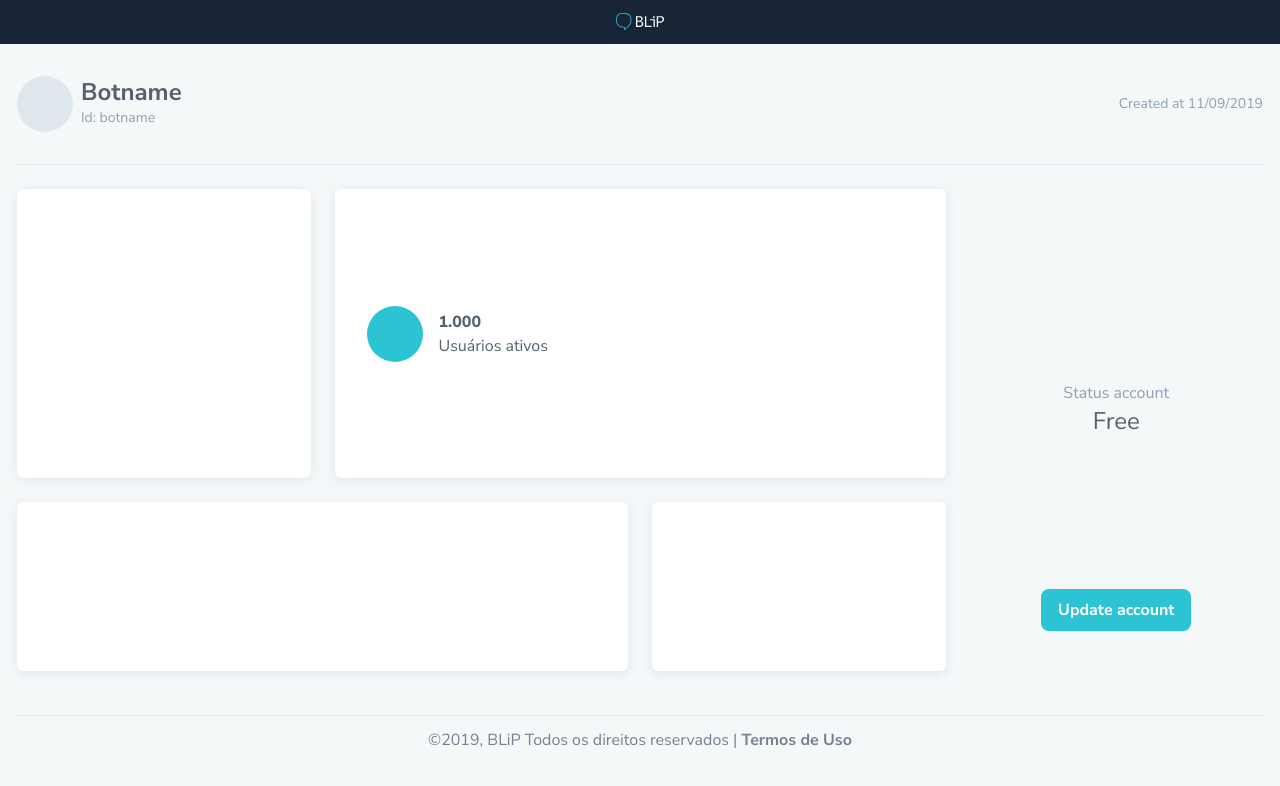
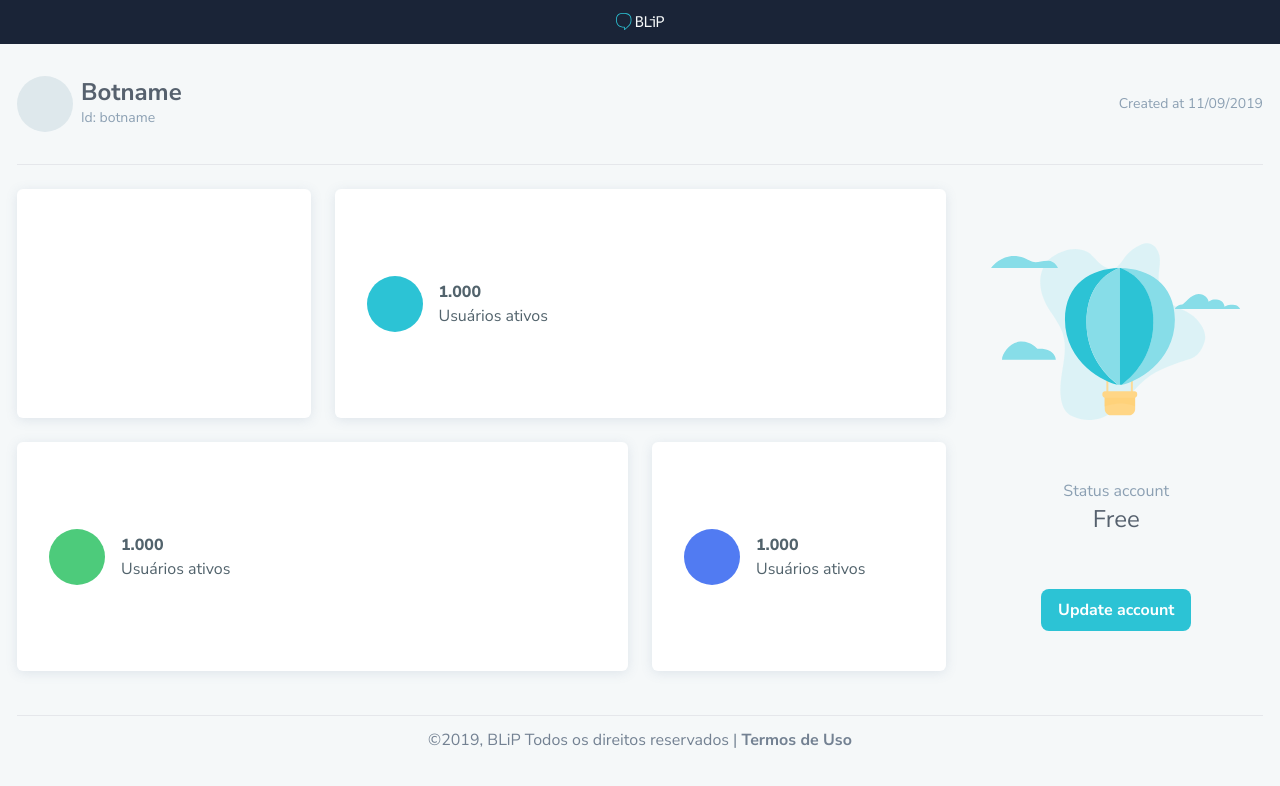
Before and after one commit to heloineto/take-blip-challenge, a React (Create React App) app: page /chatbot/1 in a window 1280 px wide. Shown: the top 786 px of the page. Built offline with nearby package versions, Linux system fonts and the light colour scheme; no server answers.

Commit message:
feat: added `ProfilePageContext`

```diff
--- a/src/@types/chatbots.d.ts
+++ b/src/@types/chatbots.d.ts
@@ -3,3 +3,18 @@ export interface ChatbotType {
 	type: string;
 	created: string;
 }
+
+export interface ChatbotProfile {
+	shortName: string;
+	description: string;
+	image: string;
+	updated: string;
+	culture: string;
+	analytics: {
+		user: { total: number; actived: number };
+		message: { received: number; sent: number };
+	};
+	name: string;
+	type: string;
+	created: string;
+}
--- a/src/App.tsx
+++ b/src/App.tsx
@@ -10,7 +10,7 @@ const App = () => {
 			<div className="mx-auto flex w-[1246px] flex-grow flex-col">
 				<Routes>
 					<Route path="/" element={<ListPage />} />
-					<Route path="/chatbot/:id" element={<ProfilePage />} />
+					<Route path="/chatbot/:shortName" element={<ProfilePage />} />
 				</Routes>
 			</div>
 		</div>
--- a/src/components/elements/Chatbot/ChatbotCard.tsx
+++ b/src/components/elements/Chatbot/ChatbotCard.tsx
@@ -2,7 +2,7 @@ import { motion } from "framer-motion";
 import { forwardRef } from "react";
 import { Link } from "react-router-dom";
 import classNames from "../../../lib/utils/classNames";
-import snakeCase from "../../../lib/utils/toSnakeCase";
+import snakeCase from "../../../lib/utils/snakeCase";
 import Card from "../Card";
 import ChatbotStar from "./ChatbotStar";
 import { ChatbotProps } from "./types";
--- a/src/components/pages/ProfilePage/ProfilePage.tsx
+++ b/src/components/pages/ProfilePage/ProfilePage.tsx
@@ -1,10 +1,23 @@
+import { useEffect, useState } from "react";
+import { ChatbotProfile } from "../../../@types/chatbots";
+import { getChatbotProfile } from "../../../lib/api";
+import { ProfilePageContext } from "../../../lib/contexts/ProfilePageContext";
 import Button from "../../elements/Button";
 import Card from "../../elements/Card";
 
 interface Props {}
 
 const ProfilePage = (props: Props) => {
+	const [profile, setProfile] = useState<ChatbotProfile | null>(null);
+
+	useEffect(() => {
+		getChatbotProfile();
+	}, []);
+
+	const value = { profile, setProfile };
+
 	return (
+		<ProfilePageContext.Provider value={value}>
 			<div className="flex flex-grow flex-col pt-8 pb-12">
 				<div className="flex w-full items-center justify-between">
 					<div className="flex gap-2">
@@ -16,19 +29,19 @@ const ProfilePage = (props: Props) => {
 					</div>
 					<div className="text-sm text-[#8CA0B3]">Created at 11/09/2019</div>
 				</div>
-			<hr className="mt-8 mb-6" />
+				<hr className="mt-8 mb-6 bg-[#B9CBD3]" />
 				<div className="grid flex-grow grid-flow-row grid-cols-12 gap-6">
-				<Card className="col-span-3 bg-white"></Card>
-				<Card className="col-span-6 flex items-center gap-4 bg-white p-8">
+					<Card className="col-span-3"></Card>
+					<Card className="col-span-6 flex items-center gap-4 p-8">
 						<div className="h-14 w-14 rounded-full bg-sky-500"></div>
 						<div className="text-[#52636C]">
-						<div className="text- font-extrabold">1.000</div>
+							<div className="font-extrabold">1.000</div>
 							<p>Usuários ativos</p>
 						</div>
 					</Card>
 
 					<div className="col-span-3 row-span-2 my-10 flex flex-col items-center justify-between text-center">
-					<div></div>
+						<img src="/hot-air-balloon.svg" alt="hot air balloon" />
 
 						<div>
 							<p className="text-[#8CA0B3]">Status account</p>
@@ -37,15 +50,28 @@ const ProfilePage = (props: Props) => {
 						<Button className="mx-auto">Update account</Button>
 					</div>
 
-				<Card className="col-span-6 bg-white"></Card>
-				<Card className="col-span-3 bg-white"></Card>
+					<Card className="col-span-6 flex items-center gap-4 p-8">
+						<div className="h-14 w-14 rounded-full bg-green-500"></div>
+						<div className="text-[#52636C]">
+							<div className="font-extrabold">1.000</div>
+							<p>Usuários ativos</p>
 						</div>
-			<hr className="mt-11 mb-3" />
-			<p className="mb- text-center text-[#738192]">
+					</Card>
+					<Card className="col-span-3 flex items-center gap-4 p-8">
+						<div className="h-14 w-14 rounded-full bg-blue-500"></div>
+						<div className="text-[#52636C]">
+							<div className="font-extrabold">1.000</div>
+							<p>Usuários ativos</p>
+						</div>
+					</Card>
+				</div>
+				<hr className="mt-11 mb-3 bg-[#B9CBD3]" />
+				<p className="text-center text-[#738192]">
 					&copy;2019, BLiP Todos os direitos reservados |{" "}
 					<span className="font-bold">Termos de Uso</span>
 				</p>
 			</div>
+		</ProfilePageContext.Provider>
 	);
 };
 
--- a/src/lib/api/index.ts
+++ b/src/lib/api/index.ts
@@ -9,3 +9,13 @@ export const getChatbots = async () => {
 
 	return data;
 };
+
+export const getChatbotProfile = async (shortName: string) => {
+	const response = await fetch(`${BASE_URL}/${shortName}/details`, {
+		headers: { Accept: "*/*" },
+	});
+
+	const data = await response.json();
+
+	return data;
+};
--- /dev/null
+++ b/src/lib/contexts/ProfilePageContext.ts
@@ -0,0 +1,23 @@
+import { createContext, Dispatch, SetStateAction, useContext } from "react";
+import { ChatbotProfile } from "../../@types/chatbots";
+
+type ProfilePageContextType = {
+	profile: ChatbotProfile | null;
+	setProfile: Dispatch<SetStateAction<ChatbotProfile | null>>;
+};
+
+export const ProfilePageContext = createContext<
+	ProfilePageContextType | undefined
+>(undefined);
+
+export const useProfilePage = () => {
+	const context = useContext(ProfilePageContext);
+
+	if (context === undefined) {
+		throw new Error(
+			"`ProfilePageContext` is undefined. did you call `useProfilePage` outside a provider?"
+		);
+	}
+
+	return context;
+};
--- a/tailwind.config.js
+++ b/tailwind.config.js
@@ -21,6 +21,30 @@ module.exports = {
 					800: "#0ea5b7",
 					900: "#049bad",
 				},
+				green: {
+					50: "#7ffdad",
+					100: "#75f3a3",
+					200: "#6be999",
+					300: "#61df8f",
+					400: "#57d585",
+					500: "#4dcb7b",
+					600: "#43c171",
+					700: "#39b767",
+					800: "#2fad5d",
+					900: "#25a353",
+				},
+				blue: {
+					50: "#83adff",
+					100: "#79a3ff",
+					200: "#6f99ff",
+					300: "#658fff",
+					400: "#5b85fc",
+					500: "#517bf2",
+					600: "#4771e8",
+					700: "#3d67de",
+					800: "#335dd4",
+					900: "#2953ca",
+				},
 			},
 		},
 	},
```
Also changed, not shown: public/hot-air-balloon.svg (renamed from public/hot-air-ballon.svg), src/lib/utils/snakeCase.ts (renamed from src/lib/utils/toSnakeCase.ts). Lines whose indentation alone changed are shown as unchanged.
